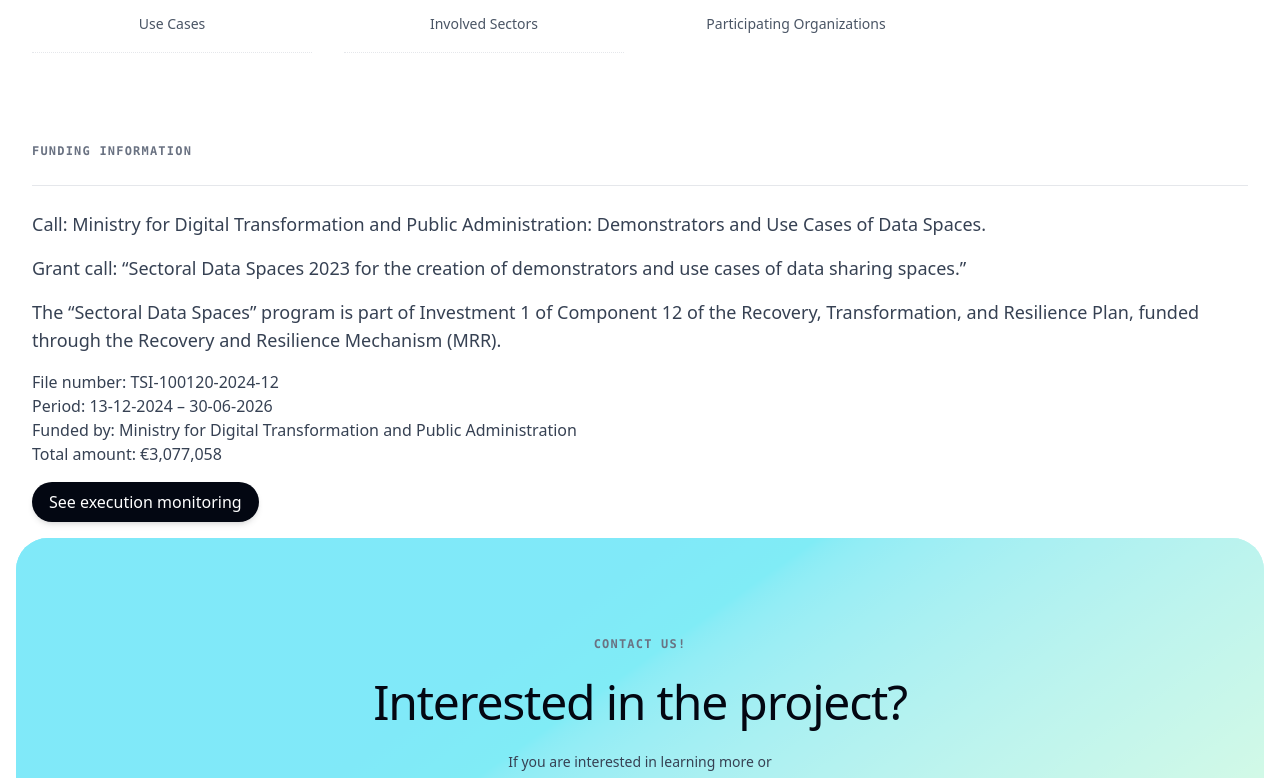
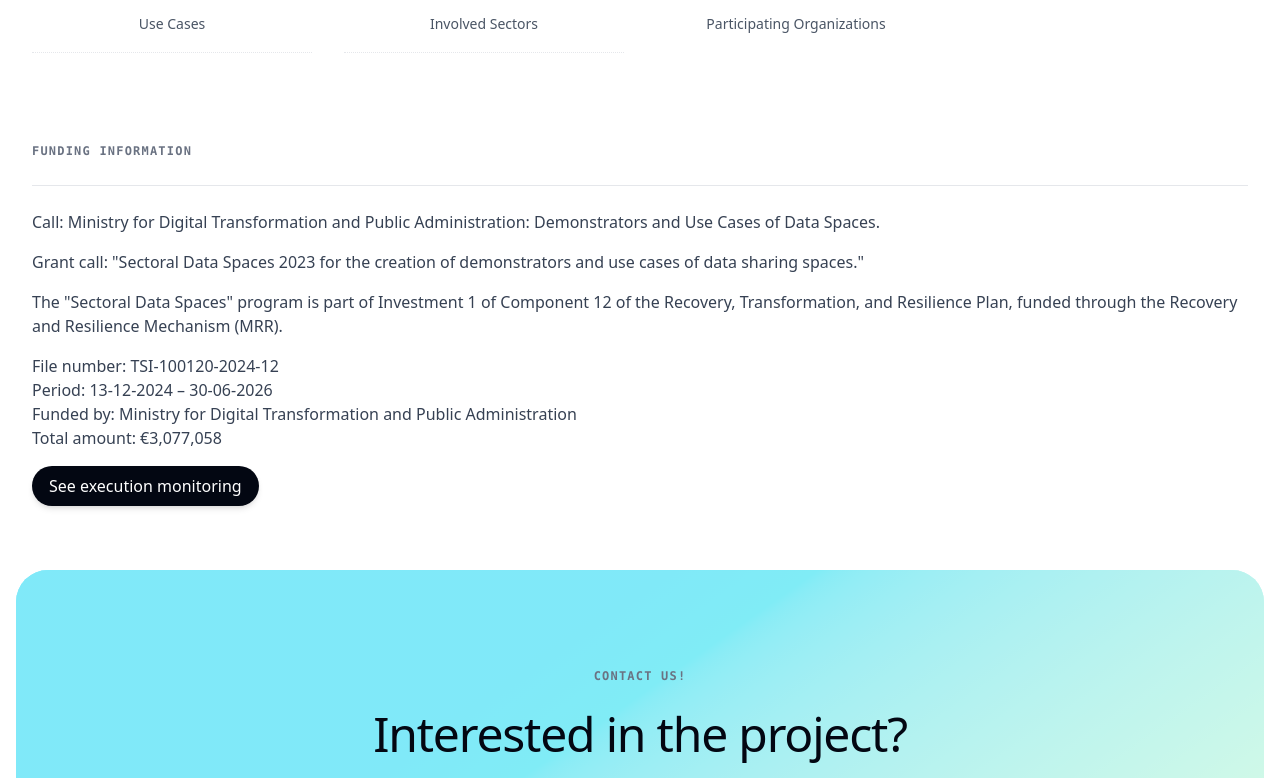
Before and after one commit to dataspacedatalife/dataspace-website, a Next.js app: page /en/about in a window 1280 px wide. Shown: the part 1150-1928 px from the top of the page. Built offline with nearby package versions, Linux system fonts and the light colour scheme; a web font is replaced by a local one.

Commit message:
Change funding information in about page

```diff
--- a/messages/en.json
+++ b/messages/en.json
@@ -44,8 +44,8 @@
     "funding": {
       "title": "Funding Information",
       "call": "Call: Ministry for Digital Transformation and Public Administration: Demonstrators and Use Cases of Data Spaces.",
-      "grant": "Grant call: “Sectoral Data Spaces 2023 for the creation of demonstrators and use cases of data sharing spaces.”",
-      "program": "The “Sectoral Data Spaces” program is part of Investment 1 of Component 12 of the Recovery, Transformation, and Resilience Plan, funded through the Recovery and Resilience Mechanism (MRR).",
+      "grant": "Grant call: \"Sectoral Data Spaces 2023 for the creation of demonstrators and use cases of data sharing spaces.\"",
+      "program": "The \"Sectoral Data Spaces\" program is part of Investment 1 of Component 12 of the Recovery, Transformation, and Resilience Plan, funded through the Recovery and Resilience Mechanism (MRR).",
       "details": "File number: TSI-100120-2024-12\nPeriod: 13-12-2024 – 30-06-2026\nFunded by: Ministry for Digital Transformation and Public Administration\nTotal amount: €3,077,058",
       "linkText": "See execution monitoring",
       "linkUrl": "https://www.cesga.es/ejecucion-fondos-nextgenerationeu-mrr-prtr/#tabla7"
@@ -345,6 +345,6 @@
     "social_x": "Visit us on X",
     "social_linkedin": "Visit us on LinkedIn",
     "copyright": "DATAlife | CESGA",
-    "funding_note": "Project funded by the Ministry of Digital Transformation and Public Administration through the project “TSI-100120-2024-12”, using European funds from the Recovery, Transformation, and Resilience Plan, and “Funded by the European Union – NextGenerationEU”"
+    "funding_note": "Project funded by the Ministry of Digital Transformation and Public Administration through the project \"TSI-100120-2024-12\", using European funds from the Recovery, Transformation, and Resilience Plan, and \"Funded by the European Union – NextGenerationEU\""
   }
 }
--- a/src/app/[locale]/about/page.tsx
+++ b/src/app/[locale]/about/page.tsx
@@ -83,13 +83,13 @@
         </dl>
       </div>
 
-      <div className="mt-12  pt-6">
+      <div className="mb-16 mt-12 pt-6">
         <Subheading>{t('funding.title')}</Subheading>
         <hr className="mt-6 mb-6 border-t border-gray-200" />
 
-        <p className="mt-6 text-lg/7 text-gray-700">{t('funding.call')}</p>
-        <p className="mt-4 text-lg/7 text-gray-700">{t('funding.grant')}</p>
-        <p className="mt-4 mb-4 text-lg/7 text-gray-700">
+        <p className="mt-6 text-md/7 text-gray-700">{t('funding.call')}</p>
+        <p className="mt-4 text-/7 text-gray-700">{t('funding.grant')}</p>
+        <p className="mt-4 mb-4 text-md/7 text-gray-700">
           {t('funding.program')}
         </p>
         <p className="text-gray-700 mb-4 whitespace-pre-line">
```
